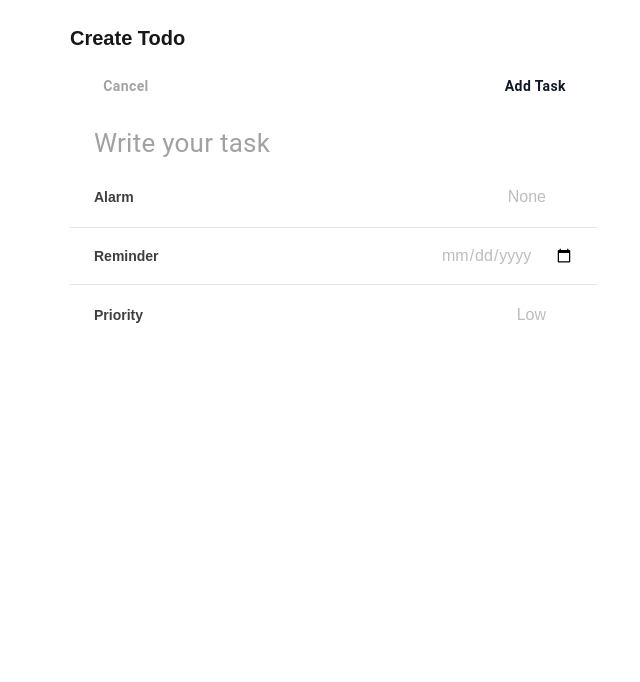
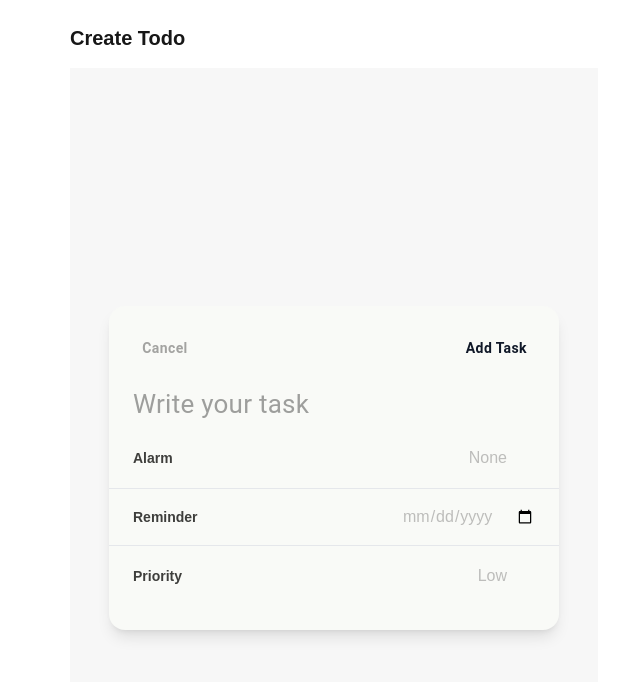
Before and after one commit to DatPHP/Henry-todolist-app, a Next.js app: page /todos/create in a window 1280 px wide. Shown: the top 682 px of the page, without its empty margins (306-946 px from the left). Built offline with nearby package versions, Linux system fonts and the light colour scheme; some icons are missing.

Commit message:
adjust UI of form

```diff
--- a/app/todos/[id]/edit/page.tsx
+++ b/app/todos/[id]/edit/page.tsx
@@ -9,7 +9,11 @@ export default async function EditPage({
   return (
     <div className="max-w-xl mx-auto p-6">
       <h1 className="text-xl font-bold mb-4">Edit Todo</h1>
-      <TodoForm id={id} />
+      <div className="min-h-screen todoBackground flex justify-center items-center">
+        <div className="w-[450px] todoContent py-6 rounded-2xl shadow-lg">
+          <TodoForm id={id} />
+        </div>
+      </div>
     </div>
   );
 }
--- a/app/todos/create/page.tsx
+++ b/app/todos/create/page.tsx
@@ -4,7 +4,11 @@ export default function CreatePage() {
   return (
     <div className="max-w-xl mx-auto p-6">
       <h1 className="text-xl font-bold mb-4">Create Todo</h1>
-      <TodoForm />
+      <div className="min-h-screen todoBackground flex justify-center items-center">
+        <div className="w-[450px] todoContent py-6 rounded-2xl shadow-lg">
+          <TodoForm />
+        </div>
+      </div>
     </div>
   );
 }
```
